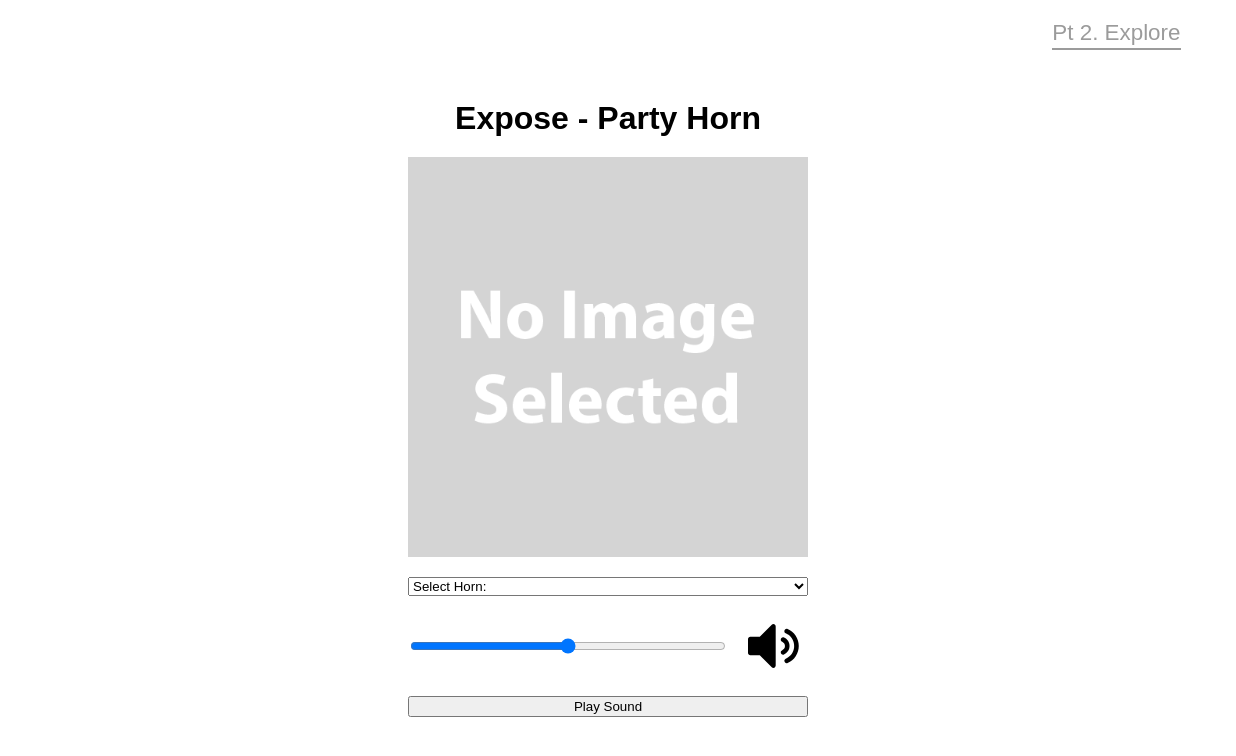
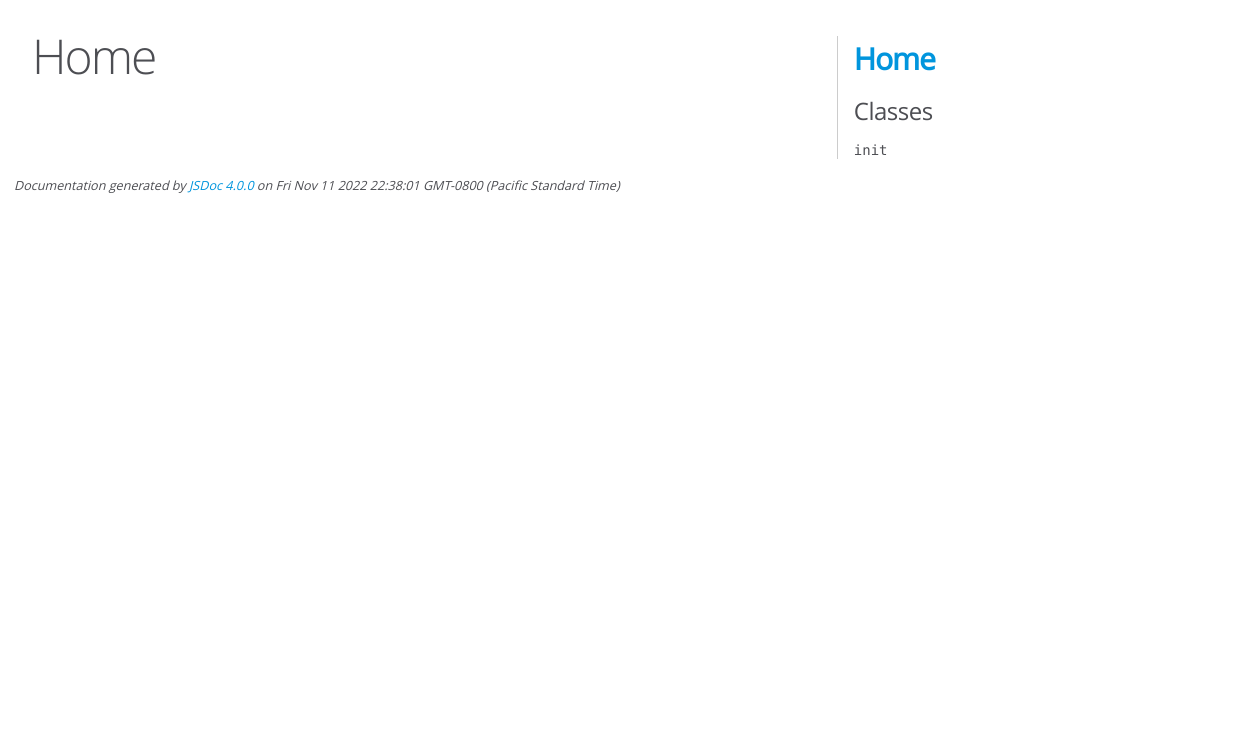
Before and after one commit to Donttestturing/testElectronApp, an Electron app: page index.html in a window 1200 px wide. Shown: the whole page, 1236 px wide, since content can reach past the window. Drawn offline with Linux system fonts and the light colour scheme; files that its build step writes are made by us from their sources.

Commit message:
More docs

```diff
--- a/index.html
+++ b/index.html
@@ -1,48 +1,65 @@
 <!DOCTYPE html>
 <html lang="en">
+<head>
+    <meta charset="utf-8">
+    <title>JSDoc: Home</title>
 
-<head>
-  <meta charset="UTF-8" />
-  <meta http-equiv="X-UA-Compatible" content="IE=edge" />
-  <meta name="viewport" content="width=device-width, initial-scale=1.0" />
-  <link rel="shortcut icon" href="favicon.ico" type="image/x-icon" />
-  <title>Lab 5 - Party Horn</title>
-
-  <!-- JS Confetti -->
-  <script src="./assets/scripts/js-confetti.browser.js"></script>
-
-  <!-- Main Stylesheet & Scripts -->
-  <link rel="stylesheet" href="global.css" />
-  <script src="expose.js" type="module"></script>
+    <script src="scripts/prettify/prettify.js"> </script>
+    <script src="scripts/prettify/lang-css.js"> </script>
+    <!--[if lt IE 9]>
+      <script src="//html5shiv.googlecode.com/svn/trunk/html5.js"></script>
+    <![endif]-->
+    <link type="text/css" rel="stylesheet" href="styles/prettify-tomorrow.css">
+    <link type="text/css" rel="stylesheet" href="styles/jsdoc-default.css">
 </head>
 
 <body>
-  <header>
-    <nav>
-      <a href="explore.html" title="Go to explore page">Pt 2. Explore</a>
-    </nav>
-  </header>
-  <main>
-    <section id="expose">
-      <header>
-        <h2>Expose - Party Horn</h2>
-      </header>
-      <img src="images/no-image.png" alt="No image selected" />
-      <select name="horn" id="horn-select">
-        <option value="select" disabled selected>Select Horn:</option>
-        <option value="air-horn">Air Horn</option>
-        <option value="car-horn">Car Horn</option>
-        <option value="party-horn">Party Horn</option>
-      </select>
-      <div id="volume-controls">
-        <input type="range" name="volume" id="volume" value="50" min="0" max="100" step="1" />
-        <img src="icons/volume-level-2.svg" alt="Volume level 2" />
-      </div>
-      <button>Play Sound</button>
-      <audio class="hidden" src=""></audio>
-    </section>
-  </main>
 
+<div id="main">
+
+    <h1 class="page-title">Home</h1>
+
+
+
+
+
+
+
+
+    <h3> </h3>
+
+
+
+
+
+
+
+
+
+
+
+
+
+
+
+
+
+
+
+
+</div>
+
+<nav>
+    <h2><a href="index.html">Home</a></h2><h3>Classes</h3><ul><li><a href="init.html">init</a></li></ul>
+</nav>
+
+<br class="clear">
+
+<footer>
+    Documentation generated by <a href="https://github.com/jsdoc/jsdoc">JSDoc 4.0.0</a> on Fri Nov 11 2022 22:38:01 GMT-0800 (Pacific Standard Time)
+</footer>
+
+<script> prettyPrint(); </script>
+<script src="scripts/linenumber.js"> </script>
 </body>
-
 </html>
```
Also changed, not shown: src/expose.js (+22 -2 lines).
